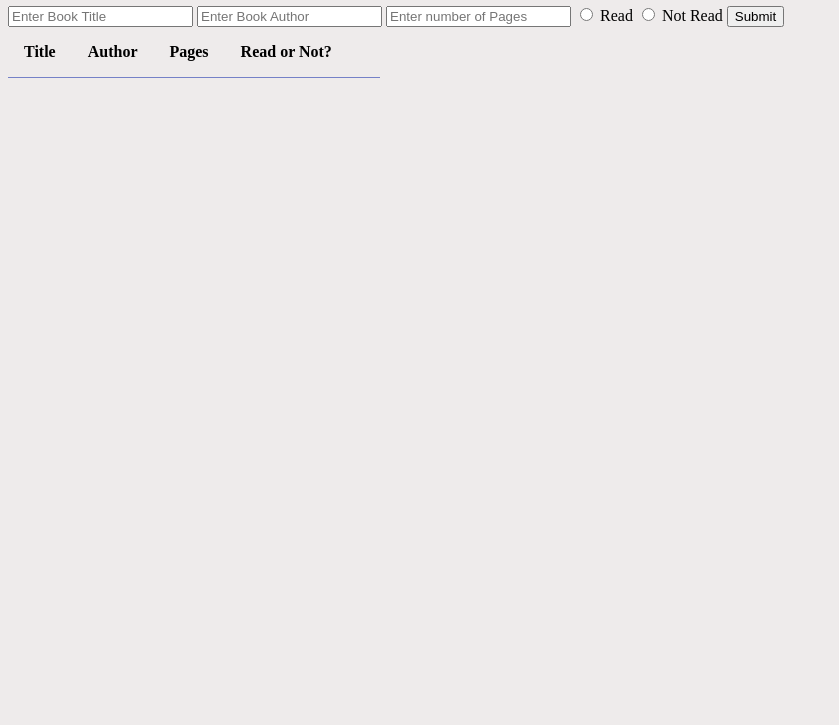
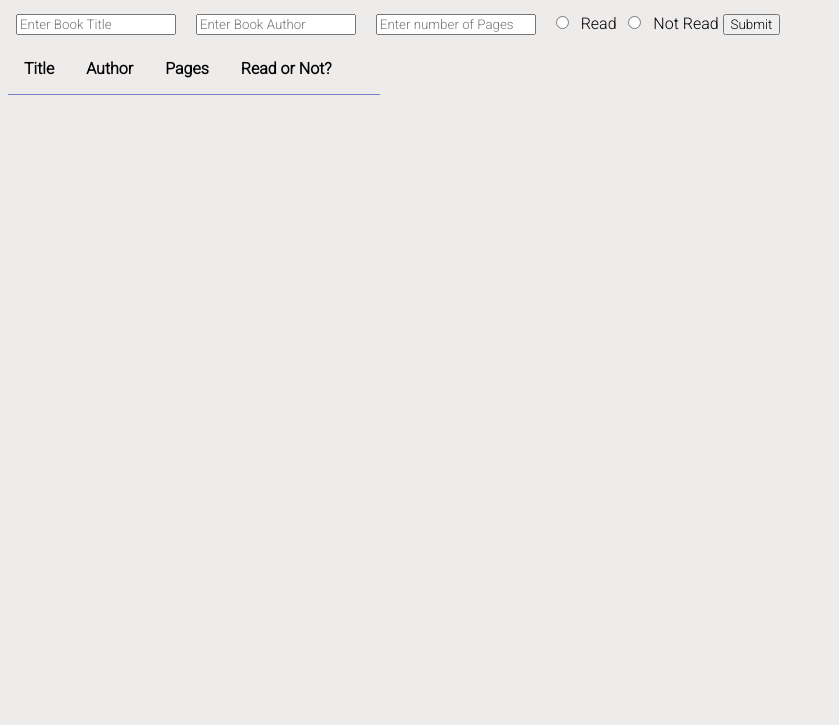
Before and after one commit to wizard0987654321/TOP-Library, a plain HTML site: page index.html in a window 1280 px wide. Shown: the part 75-800 px from the top of the page, without its empty margins (0-839 px from the left). Drawn offline with Linux system fonts and the light colour scheme.

```diff
--- a/styles.css
+++ b/styles.css
@@ -1,3 +1,10 @@
+@import url('https://fonts.googleapis.com/css2?family=Oswald&family=Roboto:wght@300&display=swap');
+
+* {
+    font-family: 'Oswald', sans-serif;
+    font-family: 'Roboto', sans-serif;
+}
+
 body {
     background-color: rgb(238, 235, 235);
 }
@@ -14,3 +21,9 @@ th {
 td, th {
     padding: 1rem;
 }
+
+
+
+input {
+    margin: 0.5rem;
+}
```
Also changed, not shown: script.js (+25 -4 lines).
